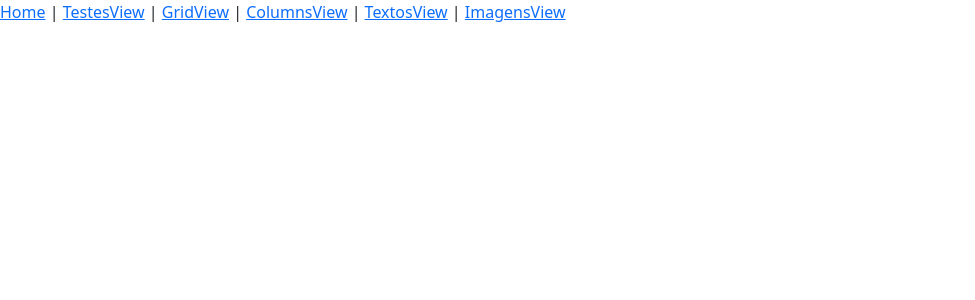
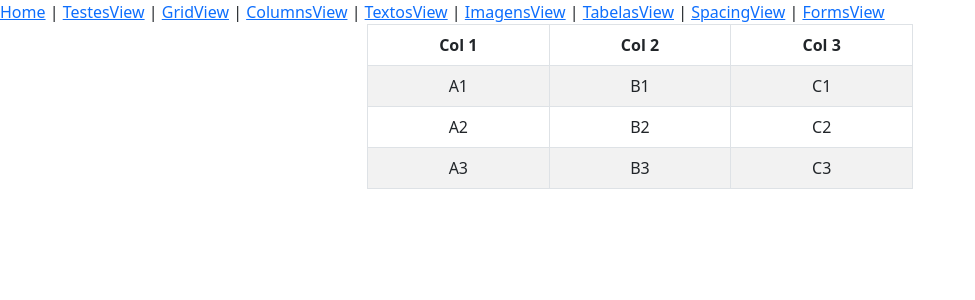
Before and after one commit to dimascapelari/vue-bootstrap, a Vue app: page /tabelas in a window 1280 px wide. Shown: the top 300 px of the page, without its empty margins (0-975 px from the left). Built offline with nearby package versions, Linux system fonts and the light colour scheme.

Commit message:
atualizacao aulas

```diff
--- a/src/App.vue
+++ b/src/App.vue
@@ -5,7 +5,10 @@
     <router-link to="/grid">GridView</router-link> |
     <router-link to="/columns">ColumnsView</router-link> |
     <router-link to="/textos">TextosView</router-link> |
-    <router-link to="/imagens">ImagensView</router-link>
+    <router-link to="/imagens">ImagensView</router-link> |
+    <router-link to="/tabelas">TabelasView</router-link> |
+    <router-link to="/spacing">SpacingView</router-link> |
+    <router-link to="/forms">FormsView</router-link>
   </nav>
   <router-view />
 </template>
--- a/src/router/index.ts
+++ b/src/router/index.ts
@@ -5,6 +5,9 @@ import GridView from '../views/GridView.vue'
 import ColumnsView from '../views/ColumnsView.vue'
 import TextosView from '../views/TextosView.vue'
 import ImagensView from '../views/ImagensView.vue'
+import TabelasView from '../views/TabelasView.vue'
+import SpacingView from '../views/SpacingView.vue'
+import FormsView from '../views/FormsView.vue'
 
 const routes: Array<RouteRecordRaw> = [
   {
@@ -36,6 +39,21 @@ const routes: Array<RouteRecordRaw> = [
     path: '/imagens',
     name: 'imagens',
     component: ImagensView
+  },
+  {
+    path: '/tabelas',
+    name: 'tabelas',
+    component: TabelasView
+  },
+  {
+    path: '/spacing',
+    name: 'spacing',
+    component: SpacingView
+  },
+  {
+    path: '/forms',
+    name: 'forms',
+    component: FormsView
   }
 ]
 
--- /dev/null
+++ b/src/views/FormsView.vue
@@ -0,0 +1,10 @@
+<template>
+  <div></div>
+</template>
+
+<script>
+export default {};
+</script>
+
+<style>
+</style>
--- a/src/views/ImagensView.vue
+++ b/src/views/ImagensView.vue
@@ -1,5 +1,35 @@
 <template>
-  <div></div>
+  <div class="py-5">
+    <!-- <div class="text-center">
+      <img src="../assets/images/teste.jpg" />
+    </div>
+
+    <hr />
+
+    <div class="container">
+      <div class="row">
+        <div class="col text-center">
+          <img src="../assets/images/teste.jpg" class="img-fluid" />
+        </div>
+      </div>
+    </div>
+
+    <hr /> -->
+
+    <div class="container">
+      <div class="row">
+        <div class="col text-center">
+          <img src="../assets/images/teste.jpg" class="img-fluid" />
+        </div>
+        <div class="col text-center">
+          <img src="../assets/images/teste.jpg" class="img-fluid" />
+        </div>
+        <div class="col text-center">
+          <img src="../assets/images/teste.jpg" class="img-fluid" />
+        </div>
+      </div>
+    </div>
+  </div>
 </template>
 
 <script>
--- /dev/null
+++ b/src/views/SpacingView.vue
@@ -0,0 +1,50 @@
+<template>
+  <div>
+    <p class="bg-warning mt-5 mb-2">O meu texto de testes</p>
+  </div>
+
+  <hr />
+
+  <div>
+    <p class="bg-warning p-5 mt-5">O meu texto de testes</p>
+    <p class="bg-warning p-4 mt-4">O meu texto de testes</p>
+    <p class="bg-warning p-3 mt-3">O meu texto de testes</p>
+    <p class="bg-warning p-2 mt-2">O meu texto de testes</p>
+    <p class="bg-warning p-1 mt-1">O meu texto de testes</p>
+    <hr />
+  </div>
+</template>
+
+<script>
+export default {};
+</script>
+
+<style scoped>
+* {
+  box-shadow: inset 0px 0px 2px rgba(0, 0, 0, 0.4);
+}
+
+.red {
+  box-shadow: inset 0px 0px 4px rgba(255, 0, 0, 1);
+}
+
+.green {
+  box-shadow: inset 0px 0px 4px rgba(0, 150, 0, 1);
+}
+
+.blue {
+  box-shadow: inset 0px 0px 4px rgba(0, 0, 255, 1);
+}
+
+.margem {
+  margin: 10px;
+}
+
+.espaco {
+  padding: 20px;
+}
+
+.text-primary {
+  color: orangered !important;
+}
+</style>
--- /dev/null
+++ b/src/views/TabelasView.vue
@@ -0,0 +1,58 @@
+<template>
+  <div class="container">
+    <div class="row">
+      <div class="col-6 offset-3">
+        <table class="table table-striped table-hover table-bordered">
+          <thead>
+            <tr>
+              <th class="text-center">Col 1</th>
+              <th class="text-center">Col 2</th>
+              <th class="text-center">Col 3</th>
+            </tr>
+          </thead>
+
+          <tbody>
+            <tr v-for="(data, index) in a1" :key="index">
+              <td class="text-center">{{ data.a }}</td>
+              <td class="text-center">{{ data.b }}</td>
+              <td class="text-center">{{ data.c }}</td>
+            </tr>
+            <tr>
+              <td class="text-center">A2</td>
+              <td class="text-center">B2</td>
+              <td class="text-center">C2</td>
+            </tr>
+            <tr>
+              <td class="text-center">A3</td>
+              <td class="text-center">B3</td>
+              <td class="text-center">C3</td>
+            </tr>
+          </tbody>
+        </table>
+      </div>
+
+      <!-- <div class="col-6">
+        Lorem ipsum dolor sit amet consectetur adipisicing elit. Labore nisi est
+        facilis accusantium ut quas ratione molestias. Ex minus voluptatem,
+        tenetur quibusdam illum accusantium quos vitae dicta, nulla praesentium
+        laborum? Esse quisquam magnam dolor quis, asperiores aliquam quo, quasi
+        sit dolores placeat quos assumenda pariatur natus, exercitationem
+        expedita aperiam. Perspiciatis ipsum corporis dignissimos perferendis
+        repellendus id, accusamus quaerat cum sequi?
+      </div> -->
+    </div>
+  </div>
+</template>
+
+<script>
+export default {
+  data() {
+    return {
+      a1: [{ a: "A1", b: "B1", c: "C1" }],
+    };
+  },
+};
+</script>
+
+<style>
+</style>
```
Also changed, not shown: src/assets/images/teste.jpg (added).
